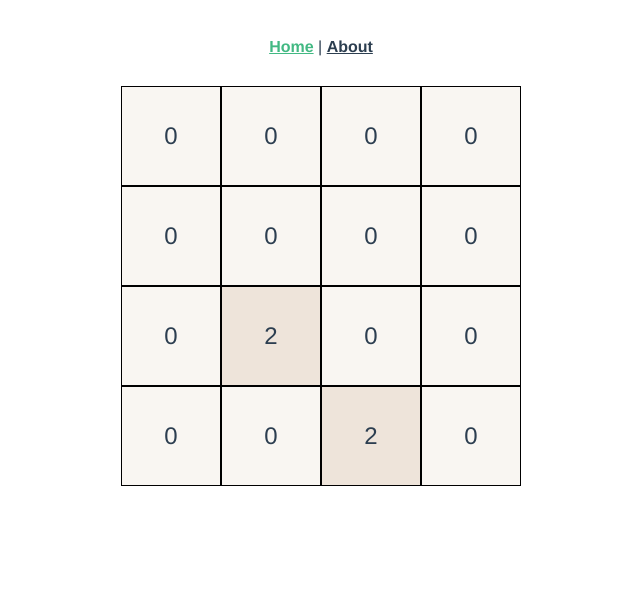
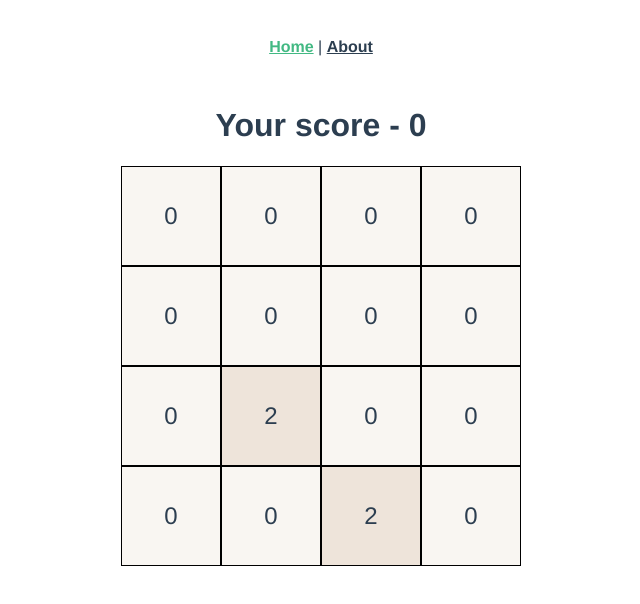
Before and after one commit to zendau/vue2048, a Vue app: page / in a window 1280 px wide. Shown: the top 604 px of the page, without its empty margins (319-959 px from the left). Built offline with nearby package versions, Linux system fonts and the light colour scheme.

Commit message:
global score

```diff
--- a/src/views/Board.vue
+++ b/src/views/Board.vue
@@ -1,4 +1,5 @@
 <template>
+  <h1>Your score - {{globalScore}}</h1>
   <div class="board">
     <Cell v-for="(item, index) in cells" :key="index" :cellData="item"/>
   </div>
@@ -20,12 +21,12 @@ import Cell from '@/components/Cell.vue'
 export default {
   data() {
     return {
-      cells: []
+      cells: [],
+      globalScore: 0
     }
   },
   mounted() {
     this.initCells()
-    console.log(this.cells)
 
     window.addEventListener('keydown', this.cellsMove);
 
@@ -36,11 +37,6 @@ export default {
       this.cells = Array(16).fill(0)
       this.randomCell()
       this.randomCell()
-      //this.cells[5] = 2
-      //this.cells[7] = 2
-      //this.cells[12] = 2
-      //this.cells[9] = 2
-
 
     },
     cellsMove(event) {
@@ -58,8 +54,8 @@ export default {
         this.moveDown()
       }
 
+      this.randomCell()
 
-      this.randomCell()
 
     },
     chunkArray(arr, cnt) { return  arr.reduce((prev, cur, i, a) => !(i % cnt) ? prev.concat([a.slice(i, i + cnt)]) : prev, [])},
@@ -79,7 +75,9 @@ export default {
       tempCells.forEach(row => {
         for (let i = 3; i >= 0; i--) {
           if (row[i] === row[i-1] && row[i] !== 0) {
+            // добавить row[i] * 2 в глобальную сумму
             row[i-1] = row[i] * 2
+            this.globalScore += row[i] * 2
             row[i] = 0
           }
         }
```
